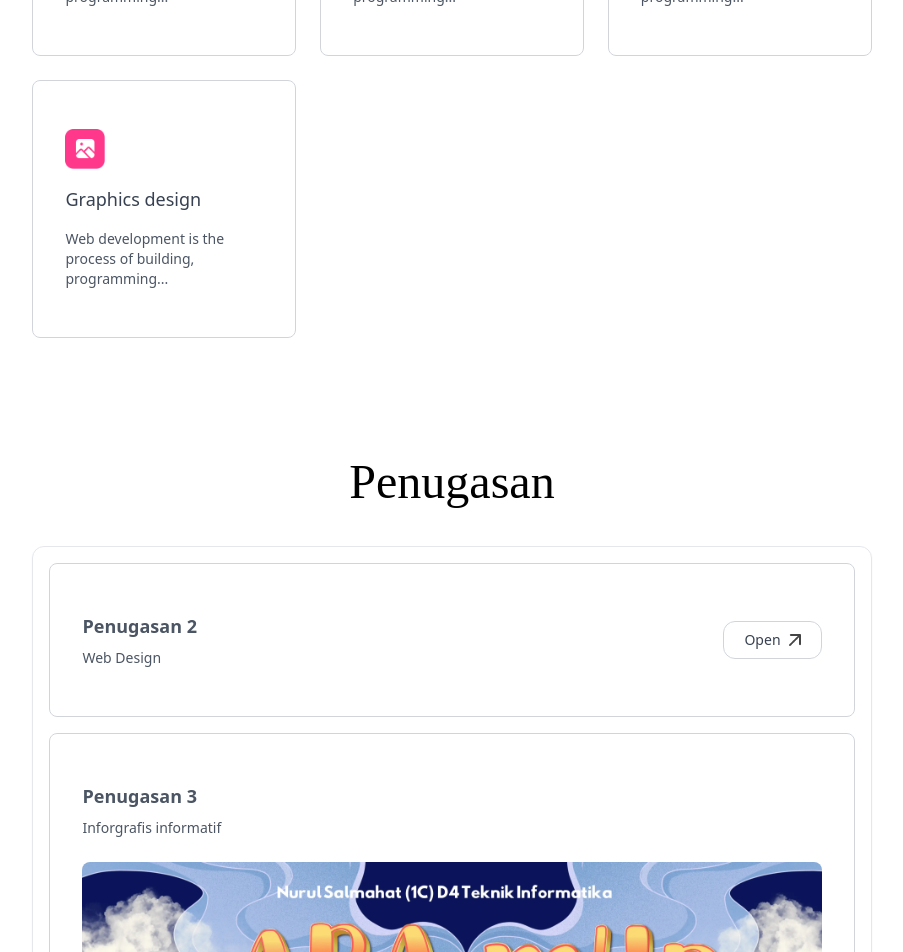
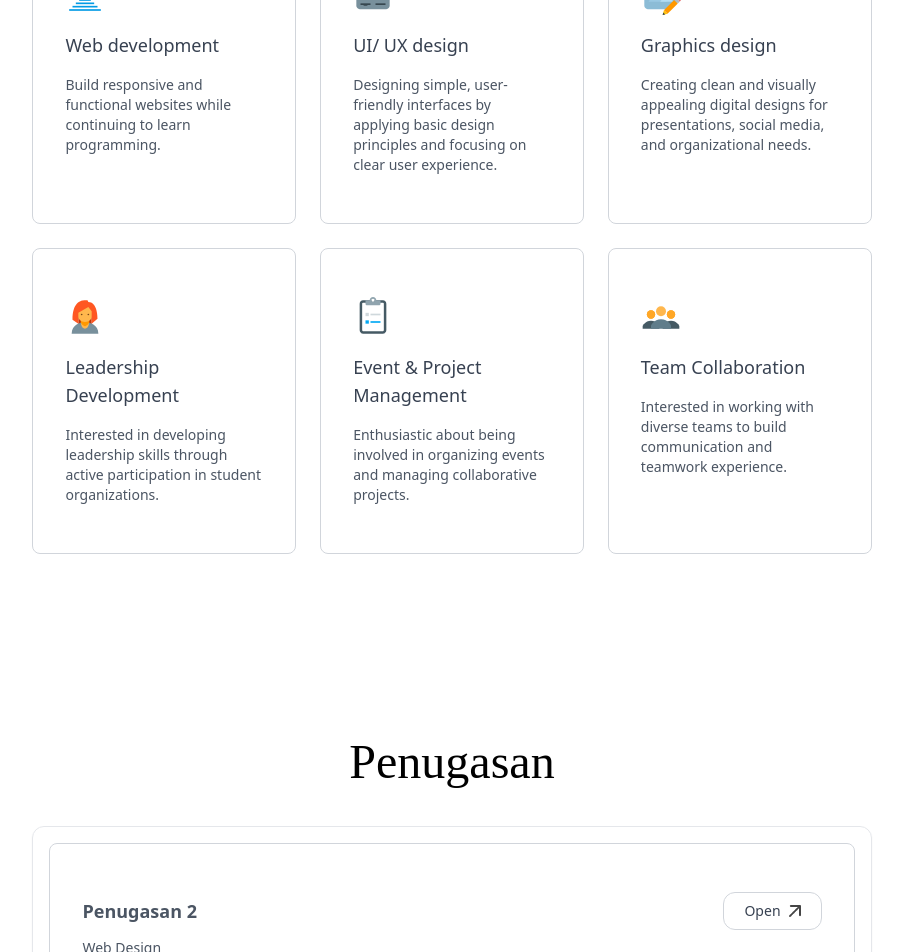
Before and after one commit to justkunn/portfolio-ama, a React app: page / in a window 1280 px wide. Shown: the part 1700-2652 px from the top of the page, without its empty margins (188-1091 px from the left). Built offline with nearby package versions, Linux system fonts and the light colour scheme; the HTML template or start-up script is replaced by a standard one.

Commit message:
feat.. change icon and add link for penugasana

```diff
--- a/package.json
+++ b/package.json
@@ -14,6 +14,7 @@
     "lenis": "^1.3.11",
     "react": "^18.3.1",
     "react-dom": "^18.3.1",
+    "react-icons": "^5.5.0",
     "react-router-dom": "^7.13.0"
   },
   "devDependencies": {
--- a/src/App.jsx
+++ b/src/App.jsx
@@ -13,7 +13,7 @@ export default function App() {
     <>
       <Navbar />
       <LenisScroll />
-      <div className="min-h-screen max-w-6xl mx-auto px-6 py-20">
+      <div className="min-h-screen max-w-6xl mx-auto px-6 py-20 space-y-16">
         <section id="home">
           <Header />
         </section>
--- a/src/components/Portofolio.jsx
+++ b/src/components/Portofolio.jsx
@@ -3,38 +3,38 @@ export default function Portofolio() {
     {
       title: "OSIS",
       description:
-        "Menjabat sebagai ketua seksi kepribadian unggul, wawasan kebangsaan, bela negara",
+        "ketua seksi kepribadian unggul, wawasan kebangsaan, bela negara",
       image: "./assets/logo-osis-smp.png",
-      link: "",
+      year: "2019",
     },
     {
       title: "Pramuka (penggalang)",
       description: "Kerani (Sekertaris)",
       image: "./assets/logo-pramuka.jpg",
-      link: "",
+      year: "2020",
     },
     {
       title: "OSIS",
       description: "Wakil sekertaris",
       image: "./assets/logo-osis-smk.jpg",
-      link: "",
+      year: "2021",
     },
     {
       title: "Pramuka (Penegak)",
       description: "Anggota",
       image: "./assets/logo-pramuka.jpg",
-      link: "",
+      year: "2021",
     },
     {
       title: "OSIS",
       description: "Sekertaris",
       image: "./assets/logo-osis-smk.jpg",
-      link: "",
+      year: "2022",
     },{
       title: "Karang Taruna",
       description: "Anggota",
       image: "./assets/logo-karang-taruna.png",
-      link: "",
+      year: "2025",
     }
   ];
 
@@ -62,22 +62,9 @@ export default function Portofolio() {
               <p className="mt-2 text-sm text-gray-600 dark:text-white">
                 {item.description}
               </p>
-              <a
-                href={item.link}
-                className="inline-flex items-center justify-center gap-2 mt-4 text-sm text-gray-700 dark:text-white"
-              >
-                View details
-                <img
-                  src="./assets/arrow-icon.png"
-                  alt=""
-                  className="w-3 dark:hidden"
-                />
-                <img
-                  src="./assets/arrow-icon-dark.png"
-                  alt=""
-                  className="w-3 hidden dark:block"
-                />
-              </a>
+              <p className="mt-4 text-sm text-gray-700 dark:text-white">
+                {item.year}
+              </p>
             </div>
           </div>
         ))}
--- a/src/components/Services.jsx
+++ b/src/components/Services.jsx
@@ -1,29 +1,42 @@
 import { motion } from "framer-motion";
+import { CiGlobe } from "react-icons/ci";
+import { FaMobileAlt, FaPaintBrush, FaPalette } from "react-icons/fa";
+import { FcBusinesswoman, FcConferenceCall, FcEditImage, FcEnteringHeavenAlive, FcSelfServiceKiosk, FcSurvey } from "react-icons/fc";
 
 export default function Services() {
     const services = [
         {
             name: 'Web development',
-            icon: './assets/web-icon.png',
-            description: 'Web development is the process of building, programming...',
+            Icon: FcEnteringHeavenAlive,
+            description: 'Build responsive and functional websites while continuing to learn programming.',
+            link: '#',
+        },{
+            name: 'UI/ UX design',
+            Icon: FcSelfServiceKiosk,
+            description: 'Designing simple, user-friendly interfaces by applying basic design principles and focusing on clear user experience.',
+            link: '#',
+        },{
+            name: 'Graphics design',
+            Icon: FcEditImage,
+            description: 'Creating clean and visually appealing digital designs for presentations, social media, and organizational needs.',
             link: '#',
         },
         {
-            name: 'Mobile app',
-            icon: './assets/mobile-icon.png',
-            description: 'Web development is the process of building, programming...',
+            name: 'Leadership Development',
+            Icon: FcBusinesswoman,
+            description: 'Interested in developing leadership skills through active participation in student organizations.',
             link: '#',
         },
         {
-            name: 'UI/ UX design',
-            icon: './assets/ui-icon.png',
-            description: 'Web development is the process of building, programming...',
+            name: 'Event & Project Management ',
+            Icon: FcSurvey,
+            description: 'Enthusiastic about being involved in organizing events and managing collaborative projects.',
             link: '#',
         },
         {
-            name: 'Graphics design',
-            icon: './assets/graphics-icon.png',
-            description: 'Web development is the process of building, programming...',
+            name: 'Team Collaboration',
+            Icon: FcConferenceCall,
+            description: 'Interested in working with diverse teams to build communication and teamwork experience.',
             link: '#',
         }
     ];
@@ -39,7 +52,7 @@ export default function Services() {
             <div className="grid grid-cols-auto gap-6 my-10">
                 {services.map((service) => (
                     <div key={service.name} className="border border-gray-300 dark:border-white/30 rounded-lg px-8 py-12 hover:shadow-black cursor-pointer hover:bg-lightHover hover:-translate-y-1 duration-500 dark:hover:bg-darkHover dark:hover:shadow-white">
-                        <img src={service.icon} alt="" className="w-10" />
+                        <service.Icon className="h-10 w-10 text-gray-700 dark:text-white" aria-hidden="true" />
                         <h3 className="text-lg my-4 text-gray-700 dark:text-white">{service.name}</h3>
                         <p className="text-sm text-gray-600 leading-5 dark:text-white/80">{service.description}</p>
                     </div>
--- a/src/components/Work.jsx
+++ b/src/components/Work.jsx
@@ -3,17 +3,17 @@ export default function Work() {
     {
       name: "Penugasan 2",
       description: "Web Design",
-      link: "https://docs.google.com/document/d/10BotmWoJu6yOlwrKC_ReMovBZjl9ZHsb/edit?usp=sharing&ouid=106344982225578498713&rtpof=true&sd=true",
+      link: "./assets/TOR_LKMMTH_083.docx.pdf",
     },
     {
       name: "Penugasan 3",
       description: "Inforgrafis informatif",
-      link: "",
+      link: "https://drive.google.com/file/d/1gF2O_Vprz8f3kQSP8zNAN6KrXng08AuC/view?usp=sharing",
     },
     {
       name: "Penugasan 4",
       description: "Web Design",
-      link: "",
+      link: " https://drive.google.com/file/d/1_hgvJQwP8t3i-wW9MtKMdDu0QgkF-spK/view?usp=sharing",
     },
   ];
   return (
@@ -28,10 +28,32 @@ export default function Work() {
                 className="border border-gray-300 dark:border-white/30 rounded-lg px-8 py-12 hover:shadow-black cursor-pointer hover:bg-lightHover hover:-translate-y-1 duration-500 dark:hover:bg-darkHover dark:hover:shadow-white"
               >
                 <div className="flex flex-col gap-4 sm:flex-row sm:items-center sm:justify-between">
-                  <div>
-                    <h3 className="text-lg font-semibold text-gray-600 dark:text-white">
-                      {item.name}
-                    </h3>
+                  <div className="flex-1">
+                    <div className="flex flex-col gap-3 sm:flex-row sm:items-center sm:justify-between">
+                      <h3 className="text-lg font-semibold text-gray-600 dark:text-white">
+                        {item.name}
+                      </h3>
+                      {["Penugasan 2", "Penugasan 3", "Penugasan 4"].includes(
+                        item.name
+                      ) && (
+                        <a
+                          href={item.link || "#"}
+                          className="inline-flex w-full items-center justify-center gap-2 rounded-xl border border-gray-300 px-5 py-2 text-sm text-gray-700 hover:bg-lightHover sm:w-auto dark:border-white/30 dark:text-white dark:hover:bg-darkHover"
+                        >
+                          Open
+                          <img
+                            src="./assets/arrow-icon.png"
+                            alt=""
+                            className="w-3 dark:hidden"
+                          />
+                          <img
+                            src="./assets/arrow-icon-dark.png"
+                            alt=""
+                            className="w-3 hidden dark:block"
+                          />
+                        </a>
+                      )}
+                    </div>
                     <p className="mt-2 text-sm text-gray-600 dark:text-white">
                       {item.description}
                     </p>
@@ -58,24 +80,7 @@ export default function Work() {
                       </video>
                     )}
                   </div>
-                  {item.name === "Penugasan 2" && (
-                    <a
-                      href={item.link || "#"}
-                      className="inline-flex w-full items-center justify-center gap-2 rounded-xl border border-gray-300 px-5 py-2 text-sm text-gray-700 hover:bg-lightHover sm:ml-auto sm:w-auto dark:border-white/30 dark:text-white dark:hover:bg-darkHover"
-                    >
-                      Open
-                      <img
-                        src="./assets/arrow-icon.png"
-                        alt=""
-                        className="w-3 dark:hidden"
-                      />
-                      <img
-                        src="./assets/arrow-icon-dark.png"
-                        alt=""
-                        className="w-3 hidden dark:block"
-                      />
-                    </a>
-                  )}
+
                 </div>
               </div>
             ))}
```
Also changed, not shown: 2 other files (tests, documents, lock files or other folders).
